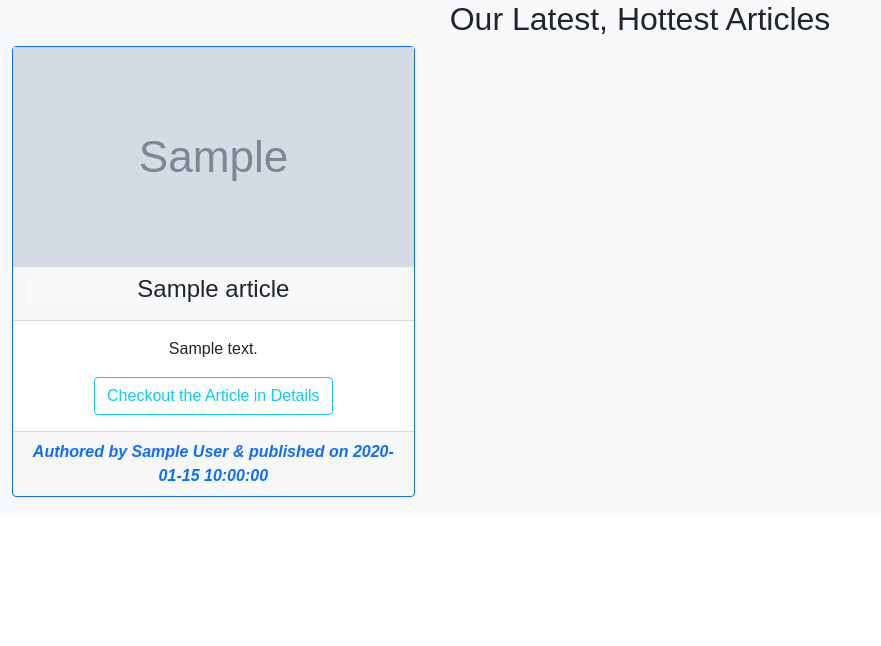
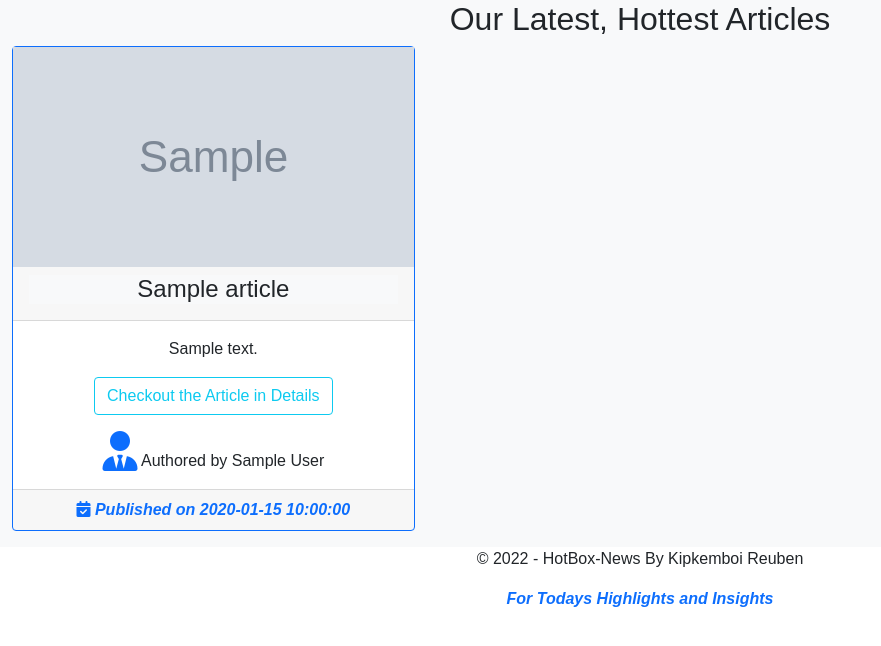
Before and after one commit to Reuben-Kipkemboi/News-API, a Flask app: template app/templates/news_details.html in a window 1280 px wide. Shown: the top 646 px of the page, without its empty margins (0-881 px from the left). Run offline with Flask 2, Linux system fonts and the light colour scheme; the template is opened without the code that fills it: most values are stand-ins (such as "Sample title", 1, 10 or a date in 2020); grey boxes marked "Sample" are stand-in pictures; some libraries are stand-ins or nearby versions; some web fonts are replaced.

Commit message:
st:footer - optimizes footer tyling

```diff
--- a/app/templates/base.html
+++ b/app/templates/base.html
@@ -42,6 +42,17 @@
 
     {%endblock%}
 
+    {% block footer %}
+
+    <div class="container-fluid footer">
+        <p class="text-center">
+            © 2022 - <span class="logo">HotBox-News</span> By Kipkemboi Reuben
+        </p>
+        <p class="text-center fw-bold text-primary"><em>For Todays Highlights and Insights</em></p>
+    </div>
+
+    {% endblock %}
+
 
     <script src="https://cdn.jsdelivr.net/npm/bootstrap@5.1.3/dist/js/bootstrap.bundle.min.js"
         integrity="sha384-ka7Sk0Gln4gmtz2MlQnikT1wXgYsOg+OMhuP+IlRH9sENBO0LRn5q+8nbTov4+1p" crossorigin="anonymous">
--- a/app/templates/index.html
+++ b/app/templates/index.html
@@ -5,7 +5,7 @@
 
     <div class="row text-center">
         {% for news_source in sources%}
-        <div class="col-md-4">
+        <div class="col-md-4 d-flex justify-content-center">
 
             <div class="card  text-center mb-3 p-3" id="article-card">
                 <div>
--- a/app/templates/news_details.html
+++ b/app/templates/news_details.html
@@ -18,10 +18,10 @@
                 <div class="card-body text-center">
                     <p class="desc">{{article.description}}</p>
                     <a href="{{article.url}}" class="btn btn-outline-info" target="_blank"">Checkout the Article in Details</a>
-
                 </div>
+                <p class="author"><i class="fa-solid fa-user-tie fs-1 text-primary"></i> Authored by {{article.author}}</p>
                 <div class="card-footer text-muted">
-                   <em class="text-primary fw-bold">Authored by {{article.author}} & published on {{article.publishedAt}}</em>
+                   <em class="text-primary fw-bold"> <i class="fa-solid fa-calendar-check"></i> Published on {{article.publishedAt}}</em>
 
                 </div>
             </div>
```
